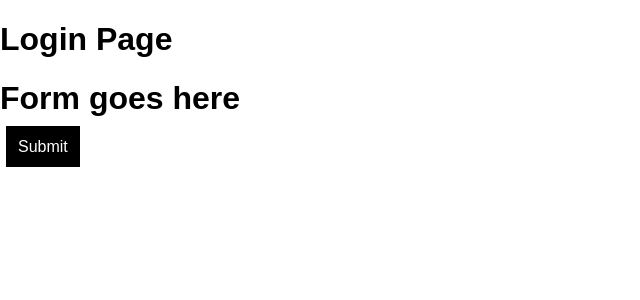
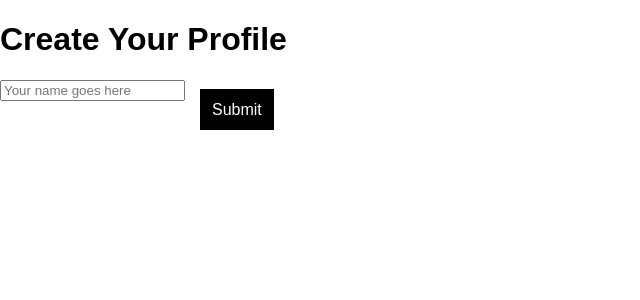
Before and after one commit to JessCraft627/weather-app, a React (Create React App) app: page / in a window 1280 px wide. Shown: the top 300 px of the page, without its empty margins (0-640 px from the left). Built offline with nearby package versions, Linux system fonts and the light colour scheme.

Commit message:
User creation works and has a condition built in to prevent empty strings from persisting. Need to add state to overall app to identify if a user is logged in and if other components should render.

```diff
--- a/src/components/App.js
+++ b/src/components/App.js
@@ -4,6 +4,10 @@ import CityContainer from './CityContainer'
 import Navbar from './Navbar'
 
 class App extends Component {
+  state = {
+    isLoggedIn: false
+  }
+
   render() {
     return (
       <div>
--- a/src/components/Login.js
+++ b/src/components/Login.js
@@ -1,9 +1,9 @@
 import React, { Component } from 'react';
-  import { BrowserRouter as Router, Route, NavLink } from 'react-router-dom';
+import { BrowserRouter as Router, Route, Link } from 'react-router-dom';
 import App from './App';
-
+const BASE_URL = 'http://localhost:3000/api/v1/users'
   {/*   Responsibility
-        1.  Is a class component that acts as a login form to send data[name] to the backend
+      1. Is a class component that acts as a login form to send data[name] to the backend
       2. Is the first page you see after opening our app
       3. After submitting takes you to home page/route
       4. Is its own route
@@ -12,28 +12,55 @@
 const link = {
   width: '50px',
   padding: '12px',
-          margin: '0 6px 6px',
+  margin: '0 200px 0',
   background: 'black',
   textDecoration: 'none',
-          color: 'white',
+  color: 'white'
 }
 
 class Login extends Component {
+  state = {
+    input: ''
+  }
+
+  handleInputChange = event => {
+    this.setState({
+      input: event.target.value
+    })
+  }
+
+  handleProfileCreation = event => {
+    if (this.state.input !== '') {
+      fetch(BASE_URL, {
+        headers: {
+          'Accept': 'application/json',
+          'Content-Type': 'application/json'
+        },
+        method: 'POST',
+        body: JSON.stringify({
+          name: this.state.input
+        })
+      })
+    }
+  }
 
   render() {
     return (
       <div className="App">
-            <h1>Login Page</h1>
-              <h1>Form goes here</h1>
-            <NavLink
+        <h1>Create Your Profile</h1>
+          <form>
+            <input
+              onChange={this.handleInputChange}
+              value={this.state.input}
+              placeholder="Your name goes here">
+            </input>
+          </form>
+        <Link
+          onClick={this.handleProfileCreation}
           to="/weather"
           exact
           style={link}
-              activeStyle={{
-                background: 'darkblue'
-              }}
-            >Submit</NavLink>
-
+        >Submit</Link>
       </div>
     );
   }
```
Lines whose indentation alone changed are shown as unchanged.
